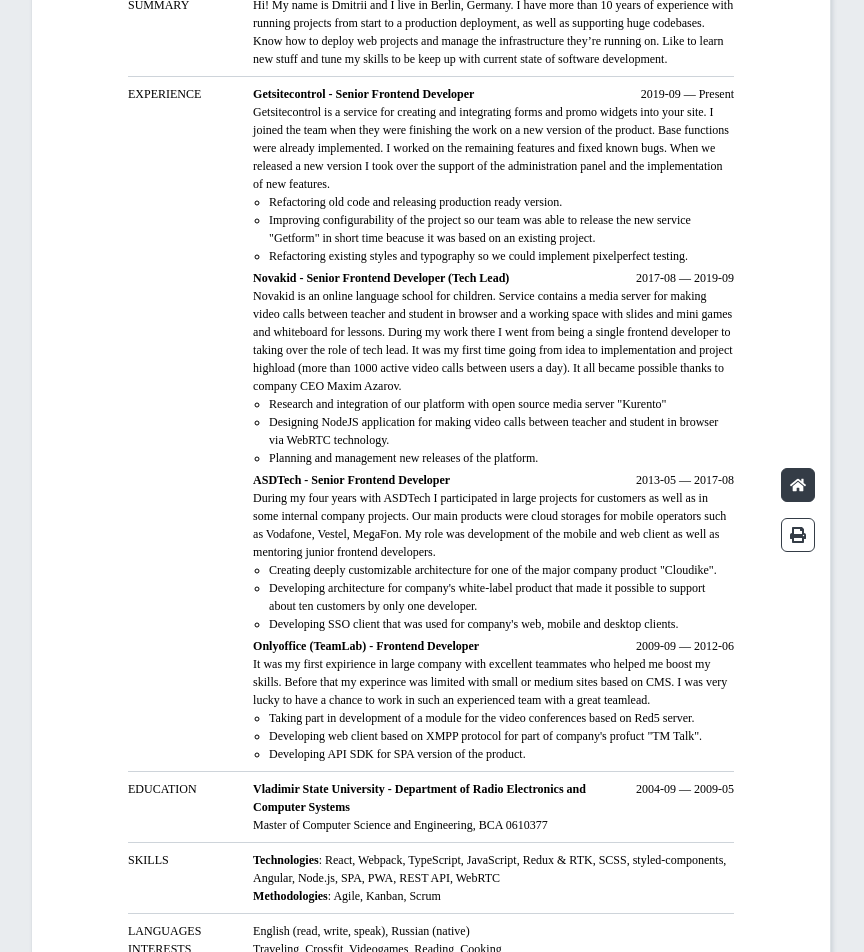
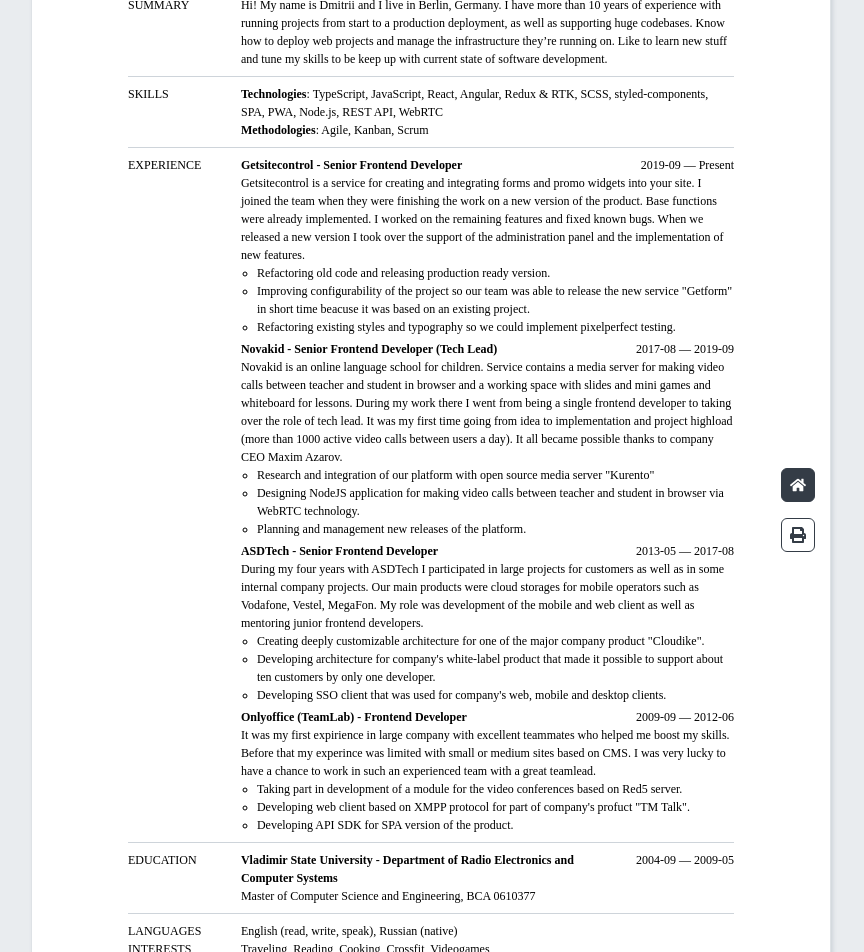
Before and after one commit to d42f/cv, a Next.js app: page /cv in a window 1280 px wide. Shown: the part 200-1152 px from the top of the page, without its empty margins (209-1073 px from the left). Built offline with nearby package versions, Linux system fonts and the light colour scheme.

Commit message:
updated cv content

```diff
--- a/src/components/ResumeDocument.module.scss
+++ b/src/components/ResumeDocument.module.scss
@@ -156,7 +156,7 @@
   text-transform: uppercase;
 
   @include media-breakpoint-up(sm) {
-    width: 18%;
+    width: 16%;
     margin: 0 1rem 0 0;
   }
 }
--- a/src/components/ResumeDocument.tsx
+++ b/src/components/ResumeDocument.tsx
@@ -161,6 +161,17 @@
         <Section label="Summary">
           <p>{summary}</p>
         </Section>
+        <hr className={styles.separator} />
+        <Section label="Skills">
+          <div className={styles.point}>
+            <p>
+              <strong>Technologies</strong>: {skills}
+            </p>
+            <p>
+              <strong>Methodologies</strong>: {methodologies}
+            </p>
+          </div>
+        </Section>
         {!!EXPERIENCE_POINTS.length && (
           <>
             <hr className={styles.separator} />
@@ -173,17 +184,6 @@
             <Section label="Education" points={EDUCATION_POINTS} />
           </>
         )}
-        <hr className={styles.separator} />
-        <Section label="Skills">
-          <div className={styles.point}>
-            <p>
-              <strong>Technologies</strong>: {skills}
-            </p>
-            <p>
-              <strong>Methodologies</strong>: {methodologies}
-            </p>
-          </div>
-        </Section>
         <hr className={styles.separator} />
         <Section label="Languages">
           <p>{languages}</p>
--- a/src/resume.yaml
+++ b/src/resume.yaml
@@ -10,10 +10,10 @@
   instagram: https://www.instagram.com/born2bunicorn/
   facebook: https://www.facebook.com/dmitri.frolof
   codewars: https://www.codewars.com/users/d42f
-skills: React, Webpack, TypeScript, JavaScript, Redux & RTK, SCSS, styled-components, Angular, Node.js, SPA, PWA, REST API, WebRTC
+skills: TypeScript, JavaScript, React, Angular, Redux & RTK, SCSS, styled-components, SPA, PWA, Node.js, REST API, WebRTC
 methodologies: Agile, Kanban, Scrum
 languages: English (read, write, speak), Russian (native)
-interests: Traveling, Crossfit, Videogames, Reading, Cooking
+interests: Traveling, Reading, Cooking, Crossfit, Videogames
 summary: Hi! My name is Dmitrii and I live in Berlin, Germany.
   I have more than 10 years of experience with running projects from start to a production deployment, as well as supporting huge codebases.
   Know how to deploy web projects and manage the infrastructure they’re running on.
```
